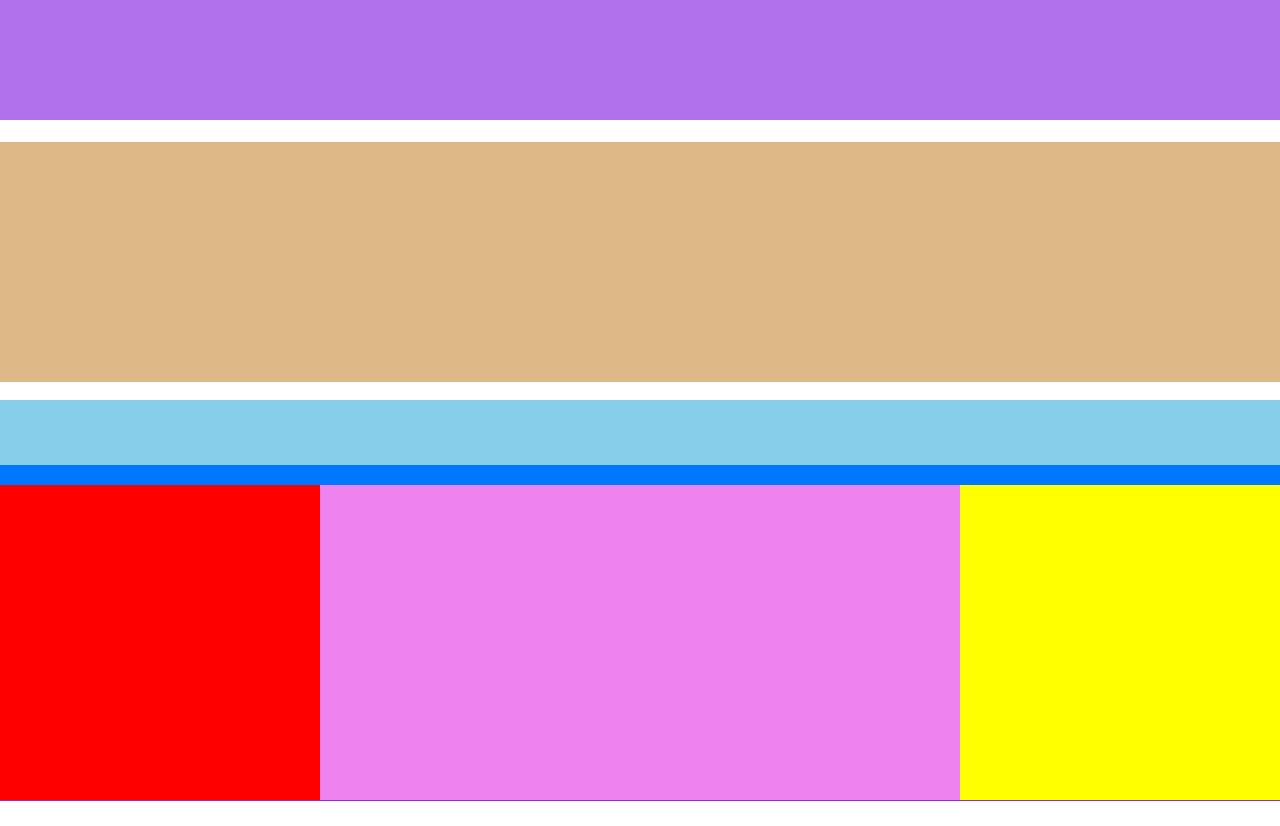
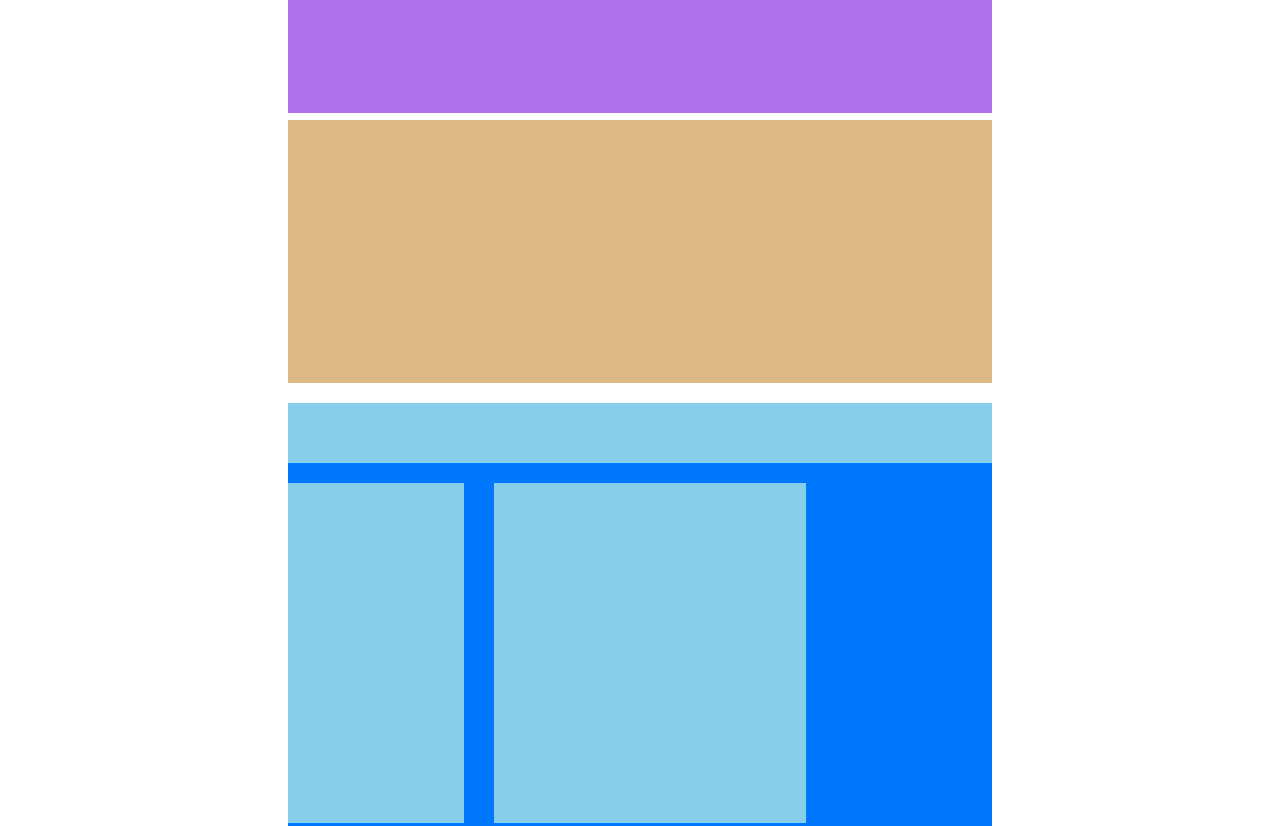
Before and after one commit to Mithrandir7z/htmlcss-struttura-wp, a plain HTML site: page index.html in a window 1280 px wide. Shown: the top 826 px of the page. Before the commit the page ends 801 px from the top, so only its background shows below. Drawn offline with Linux system fonts and the light colour scheme.

Commit message:
Esercizio corretto e finito

```diff
--- a/css/style.css
+++ b/css/style.css
@@ -8,60 +8,66 @@ img {
     width: 100%;
 }
 
-
 /*HEADER*/
 header {
-    width: 100%;
-    height: 50vh;
+    width: 55%;
+    height: 47vh;
+    margin: auto;
 }
 
 .head {
     width: 100%;
-    height: 15vh;
     background-color: rgb(177, 113, 236);
+    height: 30%;
+    margin-bottom: 1%;
 }
 
 .banner {
     width: 100%;
-    height: 30vh;
     background-color: burlywood;
-    margin-top: 22px;
+    height: 70%;
 }
 /*FINE HEADER*/
 
 /*INIZIO MAIN*/
 main {
-    width: 100%;
-    height: 45vh;
+    width: 55%;
     background-color: rgb(0, 119, 255);
+    margin: auto;
 }
 
 .row-top {
     width: 100%;
-    height: 65px;
     background-color: skyblue;
     margin-bottom: 20px;
+    height: 60px;
+    margin-top: 27px;
 }
 
 .col-left {
     width: 25%;
-    height: 315px;
-    background-color: red;
+    background-color: skyblue;
     float: left;
+    height: 340px;
+    margin-right: 30px;
+    margin-bottom: 20px;
 }
 
 .col-centre {
-    width: 50%;
-    height: 315px;
-    background-color: violet;
+    width: 44.25%;
+    background-color: skyblue;
     float: left;
+    height: 340px;
+    margin-bottom: 20px;
 }
 
 .col-right {
     width: 25%;
-    height: 315px;
-    background-color: yellow;
+    background-color: skyblue;
     float: left;
+    height: 340px;
+    margin-left: 30px;
+    margin-bottom: 20px;
 }
 
 .clearfix::after {
@@ -75,9 +81,10 @@ main {
 /*INIZIO FOOTER*/
 
 footer {
-    width: 100%;
-    height: 4vh;
+    width: 55%;
     background-color: blueviolet;
+    height: 50px;
+    margin: auto;
     margin-top: 9px;
 }
 
```
Also changed, not shown: index.html (+2 -0 lines).
